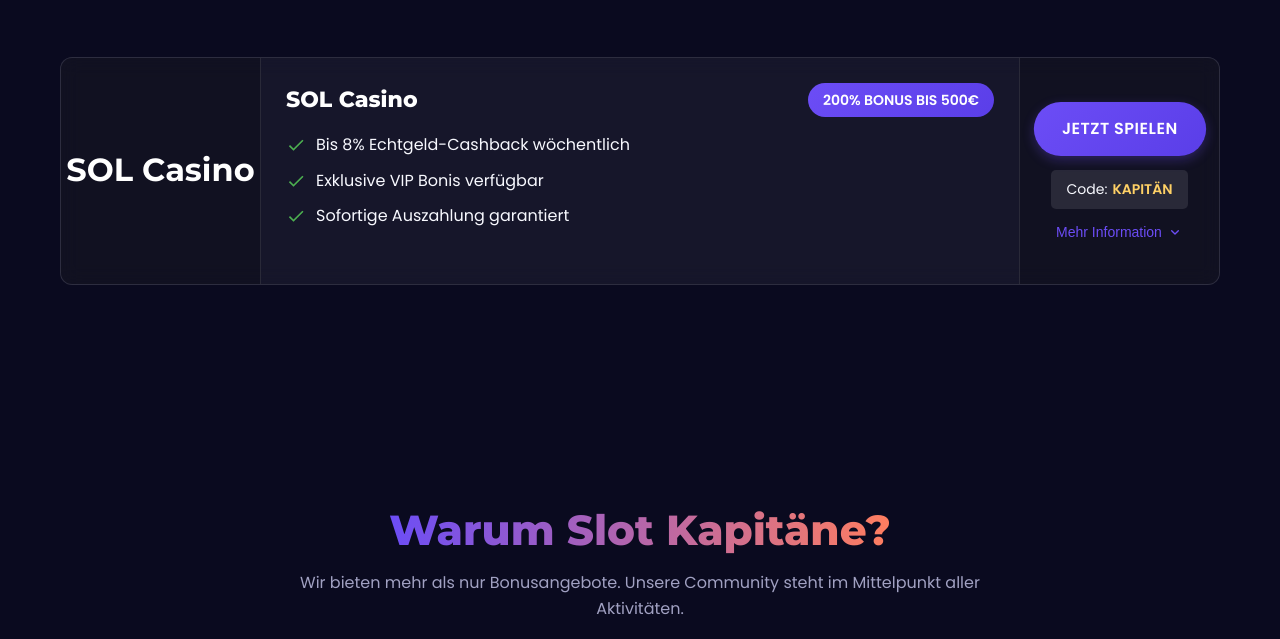
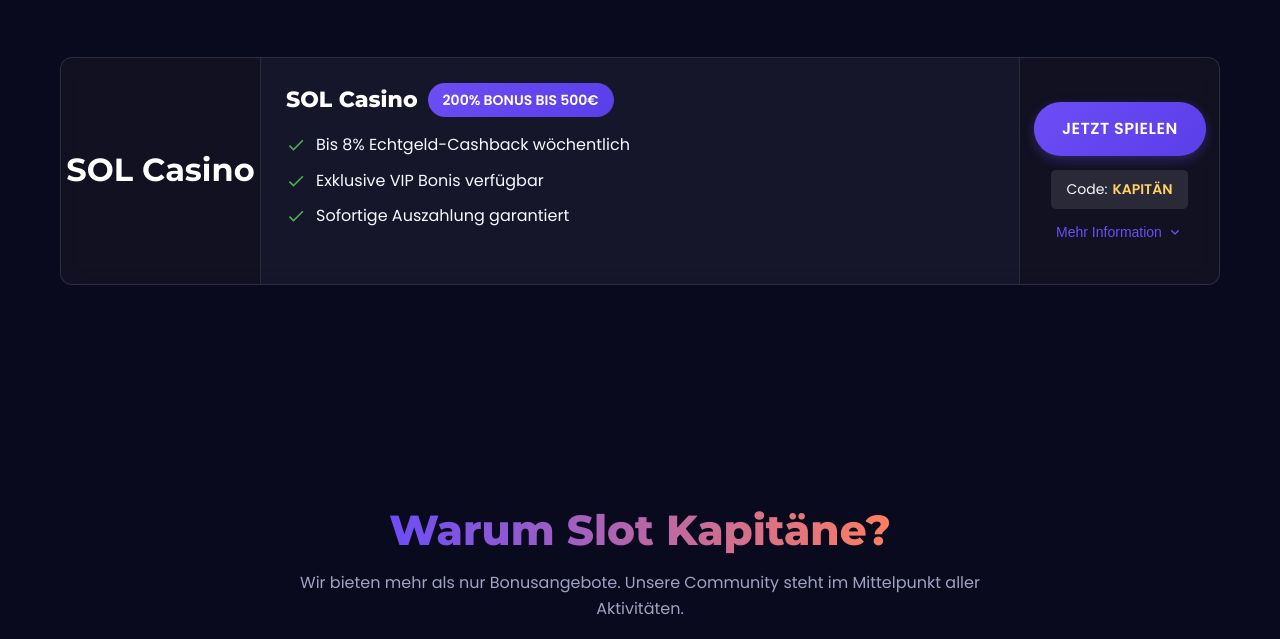
Before and after one commit to BossBabyGit/kapit-n, a plain HTML site: page index.html in a window 1280 px wide. Shown: the part 1020-1659 px from the top of the page. Drawn offline with Linux system fonts and the light colour scheme.

Commit message:
Update index.html

```diff
--- a/index.html
+++ b/index.html
@@ -409,10 +409,12 @@
         }
 
         .bonus-header {
-            display: flex;
-            justify-content: space-between;
-            align-items: center;
-            margin-bottom: 15px;
+          display: flex;
+
+          justify-content: flex-start;
+          align-items: center;
+          margin-bottom: 15px;
+          gap: 10px;
         }
 
         .bonus-header h3 {
```
